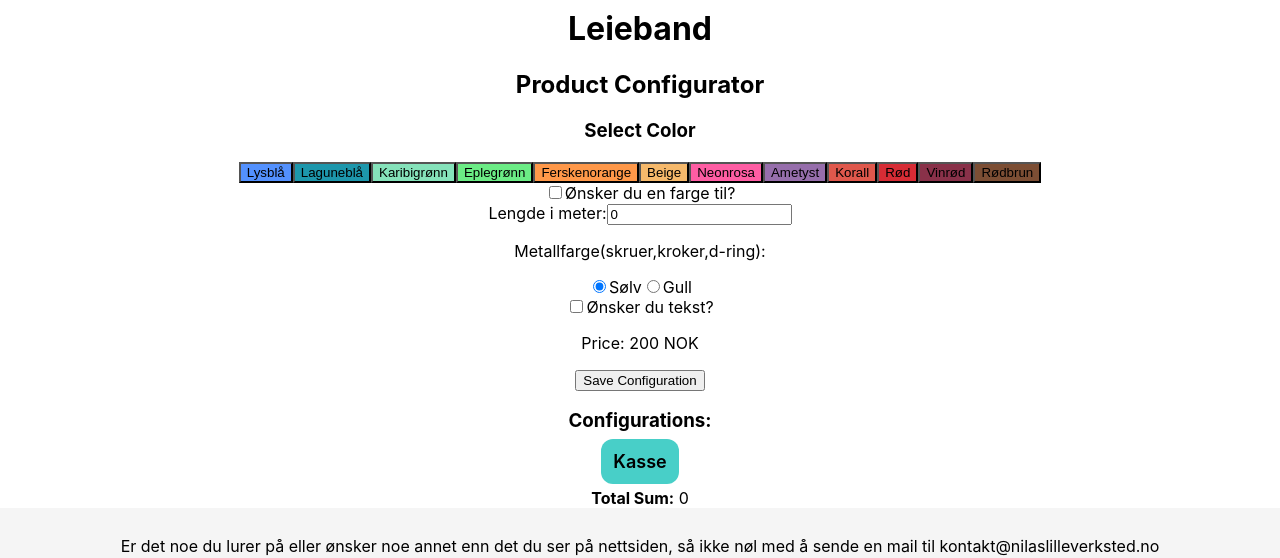
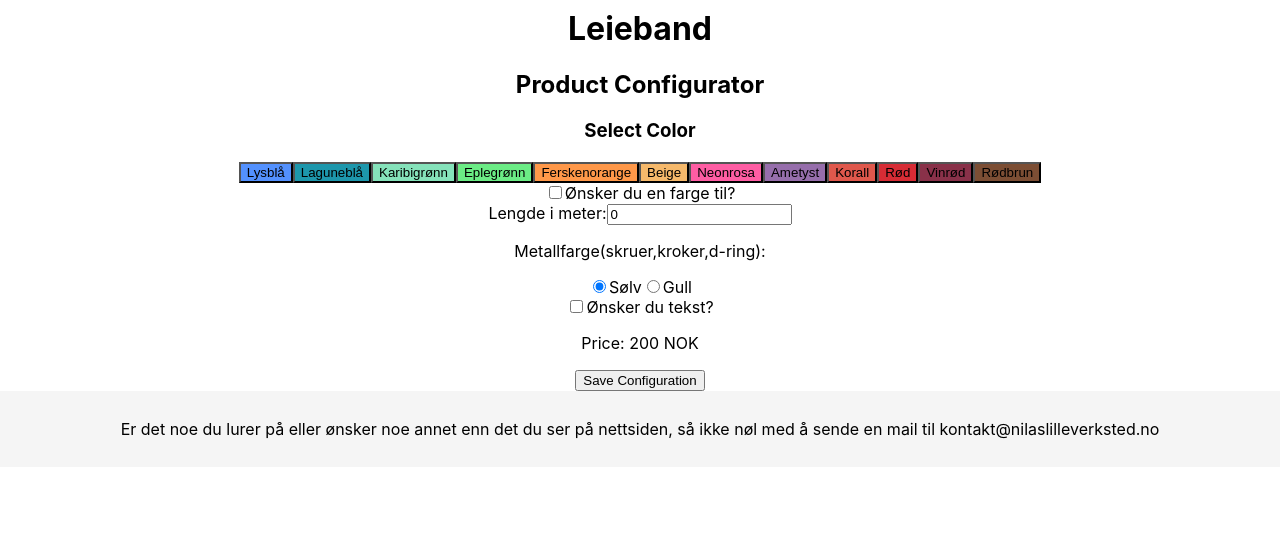
Before and after one commit to raily2595/enkeltbutikknettside, a React (Create React App) app: page /band/leieband in a window 1280 px wide. Shown: the part 324-882 px from the top of the page. After the commit the page ends 800 px from the top, so only its background shows below. Built offline with nearby package versions, Linux system fonts and the light colour scheme.

Commit message:
vise configliste bare når noe er i localstorage, fjerne alerts

```diff
--- a/src/components/Band/ProductConfigurator.js
+++ b/src/components/Band/ProductConfigurator.js
@@ -34,6 +34,7 @@ const ProductConfigurator = ({ navn, produktpris, prismeter, harLengdemeter, har
     const harKlipsbool = harKlips;
     const harRingbool = harRing;
     const harFarge2bool = harFarge2;
+    const [harDataILocalStorage, setHarDataILocalStorage] = useState(false);
 
     useEffect(() => {
         // Load configurations from localStorage when the component mounts
@@ -120,7 +121,7 @@ const ProductConfigurator = ({ navn, produktpris, prismeter, harLengdemeter, har
 
         setConfigurations([...configurations, newConfig]);
         setSelectedConfigIndex(null);
-        alert("Configuration added!");
+        setHarDataILocalStorage(true);
     };
 
     const handleEditConfig = (index) => {
@@ -136,7 +137,10 @@ const ProductConfigurator = ({ navn, produktpris, prismeter, harLengdemeter, har
         const updatedConfigurations = [...configurations];
         updatedConfigurations.splice(index, 1);
         setConfigurations(updatedConfigurations);
-        alert("Configuration deleted!");
+        const dataILocalStorage = localStorage.getItem('productConfigurations'); // Endre 'dinNokkel' til nøkkelen du bruker i localstorage
+        if (!dataILocalStorage) {
+            setHarDataILocalStorage(false);
+        }
     };
 
     return (
@@ -219,11 +223,13 @@ const ProductConfigurator = ({ navn, produktpris, prismeter, harLengdemeter, har
                 onSaveConfig={selectedConfigIndex !== null ? handleEditConfig : handleAddConfig}
                 onDeleteConfig={selectedConfigIndex !== null ? () => handleDeleteConfig(selectedConfigIndex) : null}
             />
+            {harDataILocalStorage && (
             <ConfigList
                 configurations={configurations}
                 onEditConfig={handleEditConfig}
                 onDeleteConfig={handleDeleteConfig}
             />
+            )}
         </div>
     );
 };
--- a/src/components/Band/ProductDisplay.js
+++ b/src/components/Band/ProductDisplay.js
@@ -1,6 +1,6 @@
 import React from "react";
 
-const ProductDisplay = ({ farge, vinyltekst, fontfarge, font, pris }) => {
+const ProductDisplay = ({ farge, vinyltekst, fontfarge, font }) => {
     // Funksjon for å beregne bakgrunnsfargen basert på inngangsverdien
     const calculateBackgroundColor = (inputColor) => {
         // Mapp inngangsfargen til ønsket bakgrunnsfarge
```
